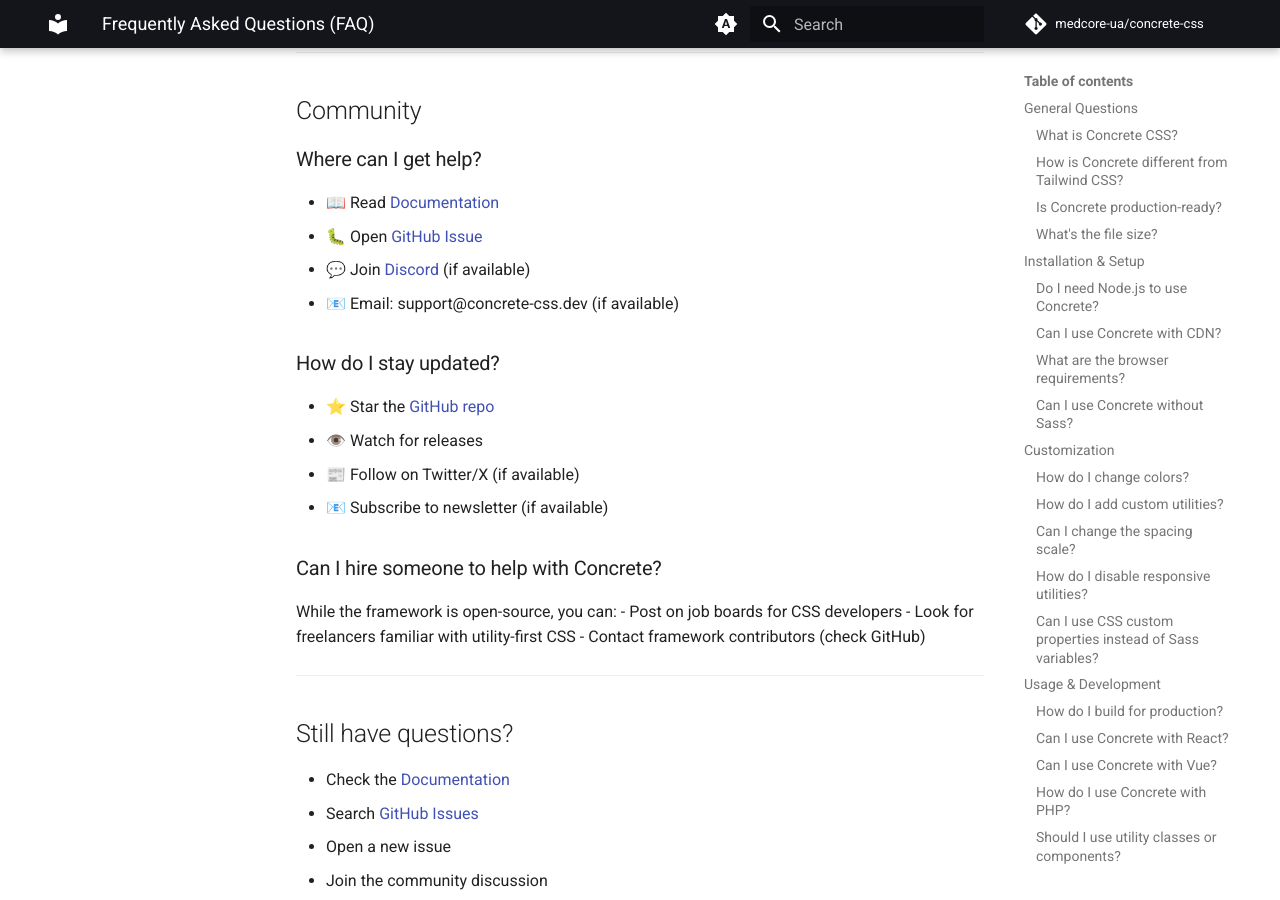
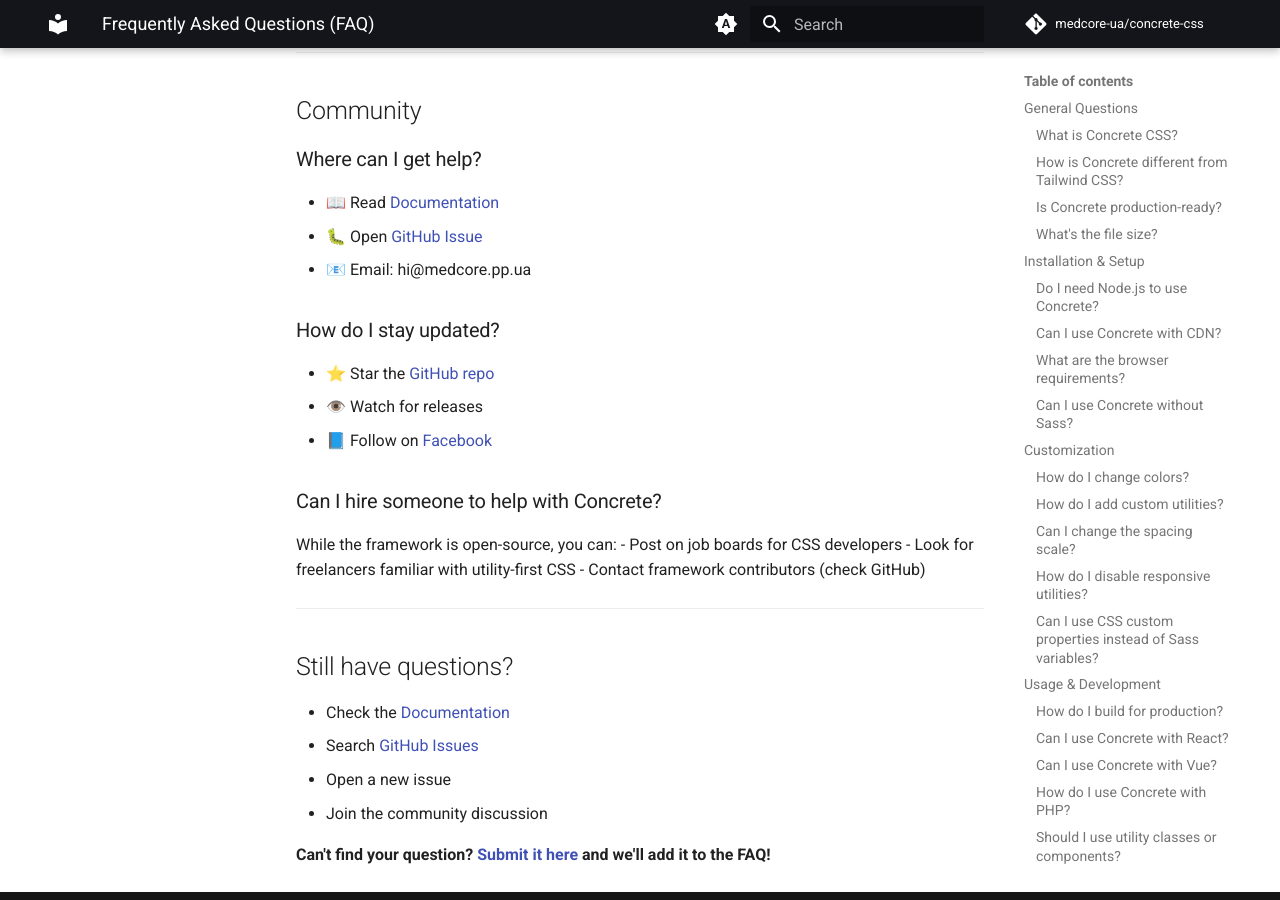
Before and after one commit to medcore-ua/concrete-css, an MkDocs documentation site: the page built from docs/faq.md, in a window 1280 px wide and 900 px high, scrolled down 9966 px. Built offline with MkDocs 1.6.1 and Material for MkDocs 9.7.7, drawn with Linux system fonts in a browser that asks for light colours; comment, search, counter and statistics services are not loaded.

Commit message:
docs: Update community contacts with medcore info

```diff
--- a/docs/faq.md
+++ b/docs/faq.md
@@ -479,15 +479,13 @@
 
 - 📖 Read [Documentation](../docs)
 - 🐛 Open [GitHub Issue](https://github.com/medcore-ua/concrete-css/issues)
-- 💬 Join [Discord](https://discord.gg/concrete-css) (if available)
-- 📧 Email: support@concrete-css.dev (if available)
+- 📧 Email: hi@medcore.pp.ua
 
 ### How do I stay updated?
 
 - ⭐ Star the [GitHub repo](https://github.com/medcore-ua/concrete-css)
 - 👁️ Watch for releases
-- 📰 Follow on Twitter/X (if available)
-- 📧 Subscribe to newsletter (if available)
+- 📘 Follow on [Facebook](https://facebook.com/medcore.ua)
 
 ### Can I hire someone to help with Concrete?
 
```
